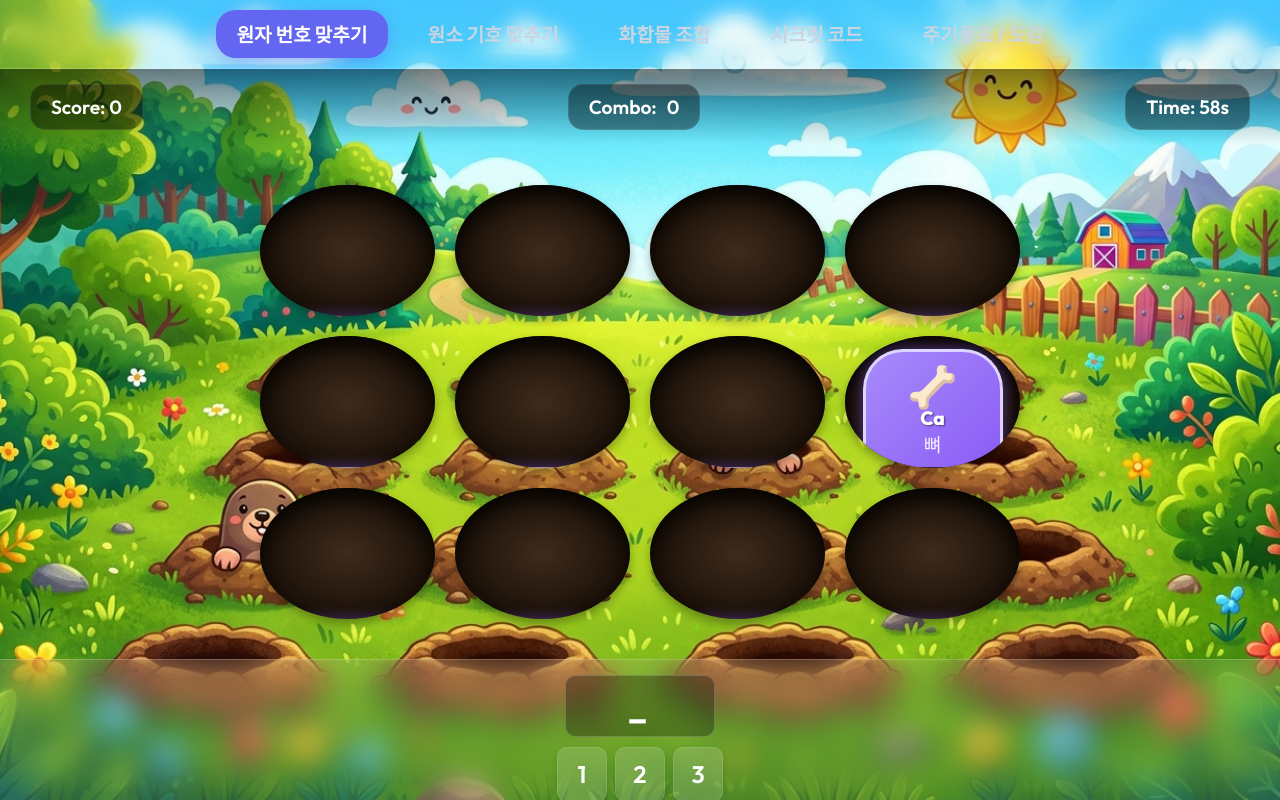
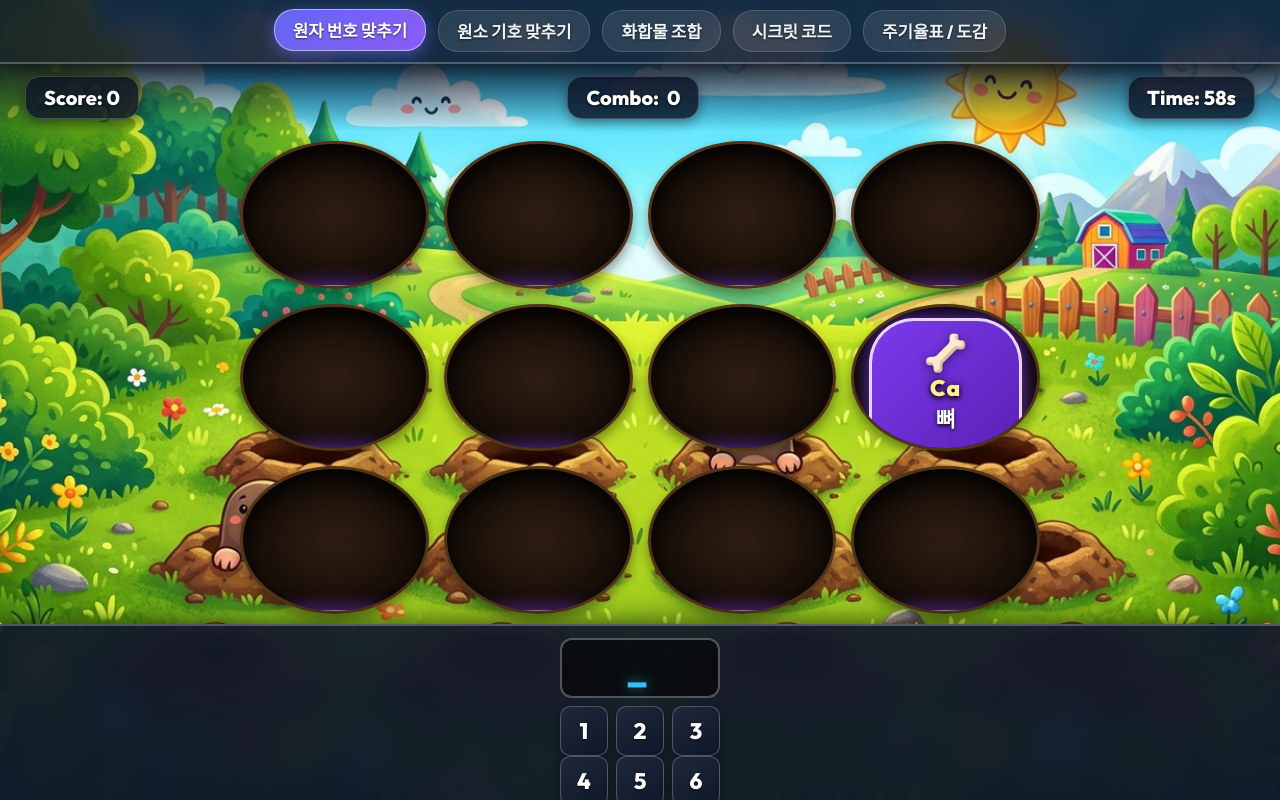
Before and after one commit to samsunk25-hue/atom_game, a React (Vite) app: page / in a window 1280 px wide. Both pictures are taken after a click on the button "게임 시작". Built offline with nearby package versions, Linux system fonts and the light colour scheme.

Commit message:
style: Enhance text contrast and readability across all game screens

```diff
--- a/src/index.css
+++ b/src/index.css
@@ -1,14 +1,15 @@
-@import url('https://fonts.googleapis.com/css2?family=Outfit:wght@400;600;800&family=Nanum+Pen+Script&display=swap');
+@import url('https://fonts.googleapis.com/css2?family=Outfit:wght@400;600;800;900&family=Nanum+Pen+Script&display=swap');
 
 :root {
   --primary-color: #6366f1;
   --primary-hover: #4f46e5;
   --secondary-color: #ec4899;
-  --bg-color: #1e1e2f;
+  --bg-color: #0f172a;
   --text-main: #ffffff;
-  --text-muted: #cbd5e1;
-  --glass-bg: rgba(255, 255, 255, 0.1);
-  --glass-border: rgba(255, 255, 255, 0.2);
+  --text-muted: #e2e8f0;
+  --text-sub: #cbd5e1;
+  --glass-bg: rgba(15, 23, 42, 0.82);
+  --glass-border: rgba(255, 255, 255, 0.25);
   --success-color: #22c55e;
   --error-color: #ef4444;
 }
@@ -20,11 +21,12 @@
 }
 
 body {
-  font-family: 'Outfit', sans-serif;
+  font-family: 'Outfit', -apple-system, BlinkMacSystemFont, 'Segoe UI', Roboto, sans-serif;
   background-color: var(--bg-color);
   color: var(--text-main);
-  overflow: hidden; /* For app-like feel */
-  touch-action: none; /* Prevent pinch zoom on tablets */
+  overflow: hidden;
+  touch-action: none;
+  user-select: none;
 }
 
 button {
@@ -42,36 +44,48 @@
   background-image: url('/image_2d4865.png');
   background-size: cover;
   background-position: center;
+  position: relative;
 }
 
 /* Glassmorphism Header */
 .header {
-  background: var(--glass-bg);
-  backdrop-filter: blur(10px);
-  -webkit-backdrop-filter: blur(10px);
-  border-bottom: 1px solid var(--glass-border);
-  padding: 10px 20px;
+  background: rgba(15, 23, 42, 0.88);
+  backdrop-filter: blur(12px);
+  -webkit-backdrop-filter: blur(12px);
+  border-bottom: 2px solid var(--glass-border);
+  padding: 10px 15px;
   display: flex;
   justify-content: center;
   align-items: center;
-  gap: 20px;
-  z-index: 10;
+  gap: 12px;
+  z-index: 20;
+  box-shadow: 0 4px 20px rgba(0, 0, 0, 0.4);
+  flex-wrap: wrap;
 }
 
 .tab-btn {
-  background: transparent;
-  color: var(--text-muted);
-  font-size: 1.2rem;
-  font-weight: 600;
-  padding: 10px 20px;
+  background: rgba(255, 255, 255, 0.1);
+  color: #f1f5f9;
+  font-size: 1.05rem;
+  font-weight: 700;
+  padding: 8px 18px;
   border-radius: 20px;
-  transition: all 0.3s ease;
+  border: 1px solid rgba(255, 255, 255, 0.15);
+  transition: all 0.2s ease;
+  text-shadow: 0 1px 2px rgba(0, 0, 0, 0.6);
+}
+
+.tab-btn:hover {
+  background: rgba(255, 255, 255, 0.2);
+  color: #ffffff;
 }
 
 .tab-btn.active {
-  background: var(--primary-color);
-  color: white;
-  box-shadow: 0 4px 15px rgba(99, 102, 241, 0.4);
+  background: linear-gradient(135deg, #6366f1, #8b5cf6);
+  color: #ffffff;
+  border-color: rgba(255, 255, 255, 0.5);
+  box-shadow: 0 4px 15px rgba(99, 102, 241, 0.6);
+  transform: translateY(-1px);
 }
 
 .main-content {
@@ -86,33 +100,37 @@
 .game-info-bar {
   display: flex;
   justify-content: space-between;
-  padding: 15px 30px;
-  background: linear-gradient(to bottom, rgba(0,0,0,0.5), transparent);
+  padding: 12px 25px;
+  background: linear-gradient(to bottom, rgba(15, 23, 42, 0.85), transparent);
   z-index: 5;
 }
 
 .stat-box {
-  background: rgba(0, 0, 0, 0.4);
-  padding: 10px 20px;
+  background: rgba(15, 23, 42, 0.85);
+  color: #ffffff;
+  padding: 8px 18px;
   border-radius: 15px;
-  border: 1px solid rgba(255,255,255,0.1);
-  font-size: 1.2rem;
-  font-weight: 600;
+  border: 1.5px solid rgba(255, 255, 255, 0.2);
+  font-size: 1.25rem;
+  font-weight: 800;
   display: flex;
   align-items: center;
-  gap: 10px;
+  gap: 8px;
+  box-shadow: 0 4px 12px rgba(0, 0, 0, 0.4);
+  text-shadow: 0 1px 3px rgba(0, 0, 0, 0.8);
 }
 
 .combo-text {
-  color: #fbbf24;
-  font-weight: 800;
+  color: #fde047;
+  font-weight: 900;
   font-size: 1.5rem;
+  text-shadow: 0 0 10px rgba(250, 204, 21, 0.8);
   animation: pulse 0.5s infinite alternate;
 }
 
 @keyframes pulse {
   from { transform: scale(1); }
-  to { transform: scale(1.1); }
+  to { transform: scale(1.15); }
 }
 
 /* Game Area */
@@ -121,45 +139,46 @@
   display: flex;
   justify-content: center;
   align-items: center;
-  padding: 20px;
+  padding: 10px 20px;
 }
 
 .mole-grid {
   display: grid;
   grid-template-columns: repeat(4, 1fr);
-  gap: 20px;
+  gap: 15px;
   width: 100%;
   max-width: 800px;
-  padding: 20px;
 }
 
 .mole-hole {
   position: relative;
   width: 100%;
-  padding-bottom: 75%; /* Aspect ratio */
-  background: radial-gradient(ellipse at center, #3f2b1c 0%, #1a1008 70%);
+  padding-bottom: 75%;
+  background: radial-gradient(ellipse at center, #2e1d11 0%, #120b06 80%);
   border-radius: 50%;
-  box-shadow: inset 0 10px 20px rgba(0,0,0,0.8), 0 5px 10px rgba(0,0,0,0.3);
+  box-shadow: inset 0 10px 25px rgba(0,0,0,0.9), 0 6px 12px rgba(0,0,0,0.4);
   overflow: hidden;
+  border: 3px solid rgba(139, 92, 43, 0.5);
 }
 
 .mole {
   position: absolute;
   bottom: 0;
-  left: 10%;
-  width: 80%;
-  height: 90%;
-  background: linear-gradient(135deg, #a78bfa, #8b5cf6);
-  border-radius: 40px 40px 0 0;
+  left: 8%;
+  width: 84%;
+  height: 92%;
+  background: linear-gradient(135deg, #7c3aed, #5b21b6);
+  border-radius: 45px 45px 0 0;
   display: flex;
   flex-direction: column;
   justify-content: center;
   align-items: center;
-  transition: transform 0.1s ease-out;
+  transition: transform 0.12s cubic-bezier(0.175, 0.885, 0.32, 1.275);
   transform: translateY(100%);
-  box-shadow: 0 0 15px rgba(139, 92, 246, 0.5);
-  border: 3px solid #ddd6fe;
+  box-shadow: 0 0 20px rgba(124, 58, 237, 0.8);
+  border: 3px solid #e9d5ff;
   border-bottom: none;
+  padding-bottom: 5px;
 }
 
 .mole.active {
@@ -168,169 +187,207 @@
 
 .mole-content {
   text-align: center;
-  color: white;
+  color: #ffffff;
+  width: 100%;
+  display: flex;
+  flex-direction: column;
+  align-items: center;
 }
 
 .mole-emoji {
-  font-size: 2.5rem;
-  margin-bottom: -5px;
+  font-size: 2.2rem;
+  filter: drop-shadow(0 2px 4px rgba(0,0,0,0.5));
 }
 
 .mole-hint {
-  font-size: 1.2rem;
-  font-weight: 800;
-  text-shadow: 1px 1px 2px rgba(0,0,0,0.5);
+  font-size: 1.4rem;
+  font-weight: 900;
+  color: #fef08a;
+  text-shadow: 0 2px 4px rgba(0, 0, 0, 0.9), 0 0 8px rgba(0, 0, 0, 0.7);
+  letter-spacing: 1px;
 }
 
 .mole-usage {
-  font-size: 0.8rem;
-  opacity: 0.9;
+  color: #ffffff;
   font-family: 'Nanum Pen Script', cursive;
-  font-size: 1.2rem;
+  font-size: 1.35rem;
+  font-weight: 700;
+  text-shadow: 0 2px 4px rgba(0,0,0,0.9);
+  white-space: nowrap;
 }
 
 /* Custom Keypad */
 .keypad-container {
-  background: var(--glass-bg);
-  backdrop-filter: blur(15px);
-  -webkit-backdrop-filter: blur(15px);
-  border-top: 1px solid var(--glass-border);
-  padding: 15px;
+  background: rgba(15, 23, 42, 0.92);
+  backdrop-filter: blur(16px);
+  -webkit-backdrop-filter: blur(16px);
+  border-top: 2px solid var(--glass-border);
+  padding: 12px 15px;
   display: flex;
   flex-direction: column;
   align-items: center;
-  gap: 10px;
-  padding-bottom: 25px; /* for safe area */
+  gap: 8px;
+  z-index: 15;
+  box-shadow: 0 -4px 20px rgba(0, 0, 0, 0.5);
 }
 
 .keypad-input-display {
-  background: rgba(0, 0, 0, 0.3);
-  border: 1px solid var(--glass-border);
-  border-radius: 10px;
-  padding: 10px 20px;
-  font-size: 2rem;
-  font-weight: 800;
-  min-width: 150px;
+  background: rgba(0, 0, 0, 0.6);
+  border: 2px solid rgba(255, 255, 255, 0.3);
+  color: #38bdf8;
+  border-radius: 12px;
+  padding: 6px 20px;
+  font-size: 2.2rem;
+  font-weight: 900;
+  min-width: 160px;
   text-align: center;
-  letter-spacing: 5px;
-  min-height: 60px;
+  letter-spacing: 6px;
+  min-height: 55px;
+  text-shadow: 0 0 12px rgba(56, 189, 248, 0.6);
 }
 
 .keypad-row {
   display: flex;
   justify-content: center;
   gap: 8px;
+  width: 100%;
 }
 
 .key-btn {
-  background: rgba(255, 255, 255, 0.15);
-  color: white;
-  border: 1px solid rgba(255, 255, 255, 0.1);
+  background: linear-gradient(145deg, #1e293b, #0f172a);
+  color: #ffffff;
+  border: 1.5px solid rgba(255, 255, 255, 0.25);
   border-radius: 10px;
-  font-size: 1.5rem;
-  font-weight: 600;
-  width: 50px;
-  height: 55px;
+  font-size: 1.4rem;
+  font-weight: 800;
+  width: 48px;
+  height: 50px;
   display: flex;
   justify-content: center;
   align-items: center;
   transition: all 0.1s;
-  box-shadow: 0 4px 6px rgba(0,0,0,0.1);
+  box-shadow: 0 4px 8px rgba(0,0,0,0.4);
+  text-shadow: 0 1px 2px rgba(0, 0, 0, 0.8);
 }
 
 .key-btn:active {
-  transform: scale(0.95);
-  background: rgba(255, 255, 255, 0.3);
+  transform: scale(0.92);
+  background: #334155;
+  border-color: #60a5fa;
 }
 
 .key-btn.action {
-  background: var(--primary-color);
   width: auto;
-  padding: 0 20px;
+  padding: 0 18px;
+  font-size: 1.15rem;
 }
 
 .key-btn.action.delete {
-  background: var(--error-color);
+  background: linear-gradient(135deg, #ef4444, #dc2626);
+  color: #ffffff;
+  border-color: #fca5a5;
 }
 
 .key-btn.action.submit {
-  background: var(--success-color);
+  background: linear-gradient(135deg, #10b981, #059669);
+  color: #ffffff;
+  border-color: #6ee7b7;
 }
 
 /* Start Overlay */
 .overlay {
   position: absolute;
   inset: 0;
-  background: rgba(0, 0, 0, 0.7);
-  backdrop-filter: blur(5px);
+  background: rgba(15, 23, 42, 0.88);
+  backdrop-filter: blur(8px);
   display: flex;
   flex-direction: column;
   justify-content: center;
   align-items: center;
   z-index: 50;
+  padding: 20px;
+  text-align: center;
+}
+
+.overlay h2 {
+  font-size: 2.2rem;
+  color: #fde047;
+  margin: 15px 0;
+  text-shadow: 0 2px 10px rgba(0,0,0,0.7);
+}
+
+.overlay p {
+  color: #e2e8f0;
+  font-size: 1.3rem;
+  font-weight: 600;
+  text-shadow: 0 2px 4px rgba(0,0,0,0.8);
 }
 
 .start-btn {
-  background: linear-gradient(135deg, var(--secondary-color), #f43f5e);
-  color: white;
+  background: linear-gradient(135deg, #ec4899, #f43f5e);
+  color: #ffffff;
   font-size: 2rem;
-  font-weight: 800;
-  padding: 15px 40px;
-  border-radius: 30px;
-  box-shadow: 0 10px 25px rgba(236, 72, 153, 0.5);
-  transition: transform 0.2s;
-  margin-top: 20px;
+  font-weight: 900;
+  padding: 14px 45px;
+  border-radius: 35px;
+  box-shadow: 0 8px 30px rgba(236, 72, 153, 0.6);
+  border: 2px solid rgba(255, 255, 255, 0.4);
+  transition: transform 0.2s, box-shadow 0.2s;
+  margin-top: 25px;
+  text-shadow: 0 2px 4px rgba(0, 0, 0, 0.4);
 }
 
 .start-btn:hover {
-  transform: scale(1.05);
+  transform: scale(1.06);
+  box-shadow: 0 12px 35px rgba(236, 72, 153, 0.8);
 }
 
 /* Periodic Table Tab */
 .pt-container {
-  padding: 20px;
+  padding: 25px 20px;
   height: 100%;
   overflow-y: auto;
-  background: rgba(15, 23, 42, 0.9);
+  background: rgba(15, 23, 42, 0.94);
+  color: #ffffff;
 }
 
 .pt-grid {
   display: grid;
   grid-template-columns: repeat(18, 1fr);
-  gap: 4px;
+  gap: 5px;
   max-width: 1200px;
   margin: 0 auto;
 }
 
 .pt-cell {
   aspect-ratio: 1;
-  border: 1px solid rgba(255,255,255,0.1);
-  border-radius: 4px;
+  border: 1px solid rgba(255,255,255,0.15);
+  border-radius: 6px;
   display: flex;
   flex-direction: column;
   justify-content: center;
   align-items: center;
-  font-size: 0.7rem;
-  background: rgba(255,255,255,0.05);
-  color: rgba(255,255,255,0.3);
-  transition: all 0.3s;
+  font-size: 0.75rem;
+  background: rgba(255,255,255,0.06);
+  color: rgba(255,255,255,0.4);
+  font-weight: 700;
 }
 
 .pt-cell.collected {
-  background: linear-gradient(135deg, var(--primary-color), var(--secondary-color));
-  color: white;
-  border: 1px solid rgba(255,255,255,0.5);
-  box-shadow: 0 0 10px rgba(99, 102, 241, 0.5);
+  background: linear-gradient(135deg, #3b82f6, #6366f1);
+  color: #ffffff;
+  border: 1.5px solid #93c5fd;
+  box-shadow: 0 0 12px rgba(59, 130, 246, 0.6);
 }
 
 .pt-cell .sym {
-  font-size: 1.2rem;
-  font-weight: 800;
+  font-size: 1.25rem;
+  font-weight: 900;
+  color: #ffffff;
 }
 
-/* Common Elements list */
 .common-elements {
-  margin-top: 30px;
+  margin-top: 35px;
   max-width: 1200px;
   margin-left: auto;
   margin-right: auto;
@@ -338,40 +395,50 @@
 
 .common-elements h3 {
   margin-bottom: 15px;
-  color: var(--text-muted);
+  color: #e2e8f0;
+  font-size: 1.4rem;
+  font-weight: 800;
+  text-shadow: 0 2px 4px rgba(0,0,0,0.6);
 }
 
 .common-grid {
   display: flex;
   flex-wrap: wrap;
-  gap: 10px;
+  gap: 12px;
 }
 
 .common-item {
   display: flex;
   align-items: center;
-  gap: 8px;
-  background: rgba(255,255,255,0.05);
-  padding: 8px 15px;
+  gap: 10px;
+  background: rgba(255,255,255,0.06);
+  padding: 10px 18px;
   border-radius: 20px;
-  color: rgba(255,255,255,0.3);
-  border: 1px solid rgba(255,255,255,0.1);
+  color: rgba(255,255,255,0.45);
+  border: 1.5px solid rgba(255,255,255,0.12);
+  font-size: 1.1rem;
+  font-weight: 700;
 }
 
 .common-item.collected {
-  background: var(--glass-bg);
-  color: white;
-  border: 1px solid var(--secondary-color);
-  box-shadow: 0 0 10px rgba(236, 72, 153, 0.3);
+  background: rgba(236, 72, 153, 0.2);
+  color: #ffffff;
+  border: 1.5px solid #ec4899;
+  box-shadow: 0 0 15px rgba(236, 72, 153, 0.4);
+}
+
+.common-item.collected .sym {
+  color: #fde047;
+  font-weight: 900;
 }
 
 /* Floating animation */
 .floating-element {
   position: absolute;
-  font-size: 2rem;
-  font-weight: bold;
-  color: white;
-  text-shadow: 0 0 10px var(--primary-color);
+  font-size: 2.5rem;
+  font-weight: 900;
+  color: #fef08a;
+  text-shadow: 0 0 15px #6366f1, 0 0 25px #ec4899;
   z-index: 100;
   pointer-events: none;
   animation: floatUp 1s ease-out forwards;
@@ -379,20 +446,19 @@
 
 @keyframes floatUp {
   0% { transform: translateY(0) scale(1); opacity: 1; }
-  100% { transform: translateY(-200px) scale(0.5); opacity: 0; }
+  100% { transform: translateY(-220px) scale(0.6); opacity: 0; }
 }
 
 .game-title {
-  font-size: 3rem;
-  font-weight: 800;
-  margin-bottom: 10px;
-  background: linear-gradient(to right, #4facfe 0%, #00f2fe 100%);
+  font-size: 2.8rem;
+  font-weight: 900;
+  margin-bottom: 12px;
+  background: linear-gradient(to right, #38bdf8 0%, #a855f7 50%, #ec4899 100%);
   -webkit-background-clip: text;
   -webkit-text-fill-color: transparent;
   text-align: center;
+  filter: drop-shadow(0 2px 8px rgba(0,0,0,0.6));
 }
-
-/* Crafting and Secret Code Styles */
 
 /* Big Heart Animation */
 .big-heart-container {
@@ -406,136 +472,157 @@
 }
 
 .big-heart {
-  font-size: 8rem;
+  font-size: 9rem;
   animation: heartPop 1.5s ease-out forwards;
+  filter: drop-shadow(0 0 30px rgba(239, 68, 68, 0.9));
 }
 
 @keyframes heartPop {
   0% { transform: scale(0); opacity: 0; }
-  20% { transform: scale(1.5); opacity: 1; }
-  50% { transform: scale(1.2); opacity: 1; }
-  80% { transform: scale(1.5); opacity: 1; }
-  100% { transform: scale(3); opacity: 0; }
+  25% { transform: scale(1.4); opacity: 1; }
+  50% { transform: scale(1.1); opacity: 1; }
+  75% { transform: scale(1.4); opacity: 1; }
+  100% { transform: scale(2.8); opacity: 0; }
 }
 
 /* Crafting Layout */
 .crafting-container {
-  padding: 20px;
+  padding: 25px 20px;
   height: 100%;
   overflow-y: auto;
+  background: rgba(15, 23, 42, 0.92);
+  color: #ffffff;
 }
 
 .subtitle {
   text-align: center;
-  color: var(--text-muted);
-  margin-bottom: 20px;
+  color: #e2e8f0;
+  font-size: 1.25rem;
+  font-weight: 600;
+  margin-bottom: 25px;
+  text-shadow: 0 1px 3px rgba(0,0,0,0.7);
 }
 
 .crafting-layout {
   display: flex;
-  gap: 20px;
+  gap: 25px;
   max-width: 1200px;
-  margin: 0 auto;
-  margin-bottom: 30px;
+  margin: 0 auto 30px;
   flex-wrap: wrap;
 }
 
 .inventory-panel, .flask-panel {
-  background: var(--glass-bg);
-  border: 1px solid var(--glass-border);
-  border-radius: 15px;
-  padding: 20px;
+  background: rgba(30, 41, 59, 0.85);
+  border: 1.5px solid rgba(255, 255, 255, 0.2);
+  border-radius: 20px;
+  padding: 22px;
   flex: 1;
-  min-width: 300px;
+  min-width: 320px;
+  box-shadow: 0 8px 25px rgba(0, 0, 0, 0.4);
 }
 
 .inventory-panel h3, .flask-panel h3 {
-  margin-bottom: 15px;
+  margin-bottom: 18px;
   text-align: center;
-  color: var(--text-main);
+  color: #f8fafc;
+  font-size: 1.4rem;
+  font-weight: 800;
+  text-shadow: 0 2px 4px rgba(0,0,0,0.7);
 }
 
 .inventory-grid {
   display: flex;
   flex-wrap: wrap;
-  gap: 10px;
-  min-height: 100px;
+  gap: 12px;
+  min-height: 120px;
+  background: rgba(15, 23, 42, 0.6);
+  padding: 15px;
+  border-radius: 14px;
+  border: 1px solid rgba(255,255,255,0.1);
 }
 
 .crafting-item {
-  background: linear-gradient(135deg, var(--primary-color), var(--secondary-color));
-  width: 50px;
-  height: 50px;
+  background: linear-gradient(135deg, #6366f1, #ec4899);
+  color: #ffffff;
+  width: 54px;
+  height: 54px;
   border-radius: 50%;
   display: flex;
   justify-content: center;
   align-items: center;
-  font-size: 1.2rem;
-  font-weight: 800;
+  font-size: 1.3rem;
+  font-weight: 900;
   cursor: grab;
-  box-shadow: 0 4px 10px rgba(0,0,0,0.3);
-  border: 2px solid rgba(255,255,255,0.5);
+  box-shadow: 0 6px 15px rgba(0,0,0,0.5);
+  border: 2px solid #ffffff;
   user-select: none;
   touch-action: none;
+  text-shadow: 0 1px 3px rgba(0, 0, 0, 0.6);
 }
 
 .crafting-item:active {
   cursor: grabbing;
+  transform: scale(1.1);
 }
 
 .flask-dropzone {
-  min-height: 200px;
-  border: 2px dashed rgba(255,255,255,0.3);
-  border-radius: 15px;
-  padding: 10px;
+  min-height: 180px;
+  border: 2.5px dashed rgba(255,255,255,0.4);
+  border-radius: 16px;
+  padding: 15px;
   transition: all 0.3s;
-  background: rgba(0,0,0,0.2);
+  background: rgba(15, 23, 42, 0.6);
 }
 
 .flask-over {
-  border-color: var(--success-color);
-  background: rgba(34, 197, 94, 0.1);
+  border-color: #4ade80;
+  background: rgba(34, 197, 94, 0.2);
   transform: scale(1.02);
 }
 
 .flask-contents {
   display: flex;
   flex-wrap: wrap;
-  gap: 10px;
+  gap: 12px;
   justify-content: center;
   align-items: center;
-  margin-top: 20px;
+  margin-top: 15px;
 }
 
 .flask-item {
-  background: rgba(255,255,255,0.1);
-  padding: 10px 15px;
-  border-radius: 10px;
-  font-size: 1.5rem;
-  font-weight: 800;
-  border: 1px solid rgba(255,255,255,0.2);
+  background: rgba(99, 102, 241, 0.25);
+  color: #ffffff;
+  padding: 8px 16px;
+  border-radius: 12px;
+  font-size: 1.6rem;
+  font-weight: 900;
+  border: 1.5px solid #818cf8;
+  display: flex;
+  align-items: center;
+  gap: 6px;
 }
 
 .item-count {
-  font-size: 1rem;
-  color: var(--secondary-color);
-  margin-left: 5px;
+  font-size: 1.1rem;
+  color: #f472b6;
+  font-weight: 800;
 }
 
 .crafting-actions {
   display: flex;
   justify-content: center;
-  gap: 10px;
+  gap: 15px;
   margin-top: 20px;
 }
 
 .action-btn {
-  padding: 10px 20px;
-  border-radius: 10px;
+  padding: 12px 26px;
+  border-radius: 12px;
   font-weight: 800;
-  font-size: 1.1rem;
-  color: white;
-  transition: transform 0.2s;
+  font-size: 1.2rem;
+  color: #ffffff;
+  transition: all 0.2s;
+  box-shadow: 0 4px 15px rgba(0,0,0,0.3);
 }
 
 .action-btn:hover {
@@ -543,12 +630,14 @@
 }
 
 .combine-btn {
-  background: var(--success-color);
-  box-shadow: 0 4px 10px rgba(34, 197, 94, 0.3);
+  background: linear-gradient(135deg, #10b981, #059669);
+  border: 1.5px solid #6ee7b7;
+  box-shadow: 0 4px 20px rgba(16, 185, 129, 0.5);
 }
 
 .clear-btn {
-  background: var(--error-color);
+  background: linear-gradient(135deg, #ef4444, #dc2626);
+  border: 1.5px solid #fca5a5;
 }
 
 /* Recipes */
@@ -560,60 +649,67 @@
 .recipe-book h3 {
   margin-bottom: 20px;
   text-align: center;
+  color: #f8fafc;
+  font-size: 1.5rem;
+  font-weight: 800;
 }
 
 .recipe-grid {
   display: grid;
-  grid-template-columns: repeat(auto-fill, minmax(200px, 1fr));
-  gap: 15px;
+  grid-template-columns: repeat(auto-fill, minmax(220px, 1fr));
+  gap: 16px;
 }
 
 .recipe-card {
-  background: rgba(0,0,0,0.3);
-  border: 1px solid rgba(255,255,255,0.1);
-  border-radius: 15px;
-  padding: 15px;
+  background: rgba(30, 41, 59, 0.6);
+  border: 1.5px solid rgba(255,255,255,0.15);
+  border-radius: 16px;
+  padding: 18px;
   display: flex;
   align-items: center;
-  gap: 15px;
+  gap: 16px;
   filter: grayscale(100%);
-  opacity: 0.5;
+  opacity: 0.45;
   transition: all 0.3s;
 }
 
 .recipe-card.unlocked {
   filter: none;
   opacity: 1;
-  background: var(--glass-bg);
-  border-color: var(--secondary-color);
-  box-shadow: 0 0 15px rgba(236, 72, 153, 0.2);
+  background: rgba(30, 41, 59, 0.95);
+  border-color: #ec4899;
+  box-shadow: 0 0 20px rgba(236, 72, 153, 0.35);
 }
 
 .recipe-emoji {
-  font-size: 2.5rem;
+  font-size: 2.8rem;
 }
 
 .recipe-info {
   display: flex;
   flex-direction: column;
+  gap: 4px;
 }
 
 .recipe-formula {
-  font-size: 1.5rem;
-  font-weight: 800;
-  color: var(--primary-color);
+  font-size: 1.6rem;
+  font-weight: 900;
+  color: #38bdf8;
+  text-shadow: 0 0 8px rgba(56, 189, 248, 0.5);
 }
 
 .recipe-name {
-  color: var(--text-muted);
+  color: #f1f5f9;
+  font-size: 1.15rem;
+  font-weight: 700;
 }
 
 /* Reward Modal */
 .reward-modal-overlay {
   position: fixed;
   inset: 0;
-  background: rgba(0,0,0,0.8);
-  backdrop-filter: blur(5px);
+  background: rgba(15, 23, 42, 0.9);
+  backdrop-filter: blur(8px);
   display: flex;
   justify-content: center;
   align-items: center;
@@ -621,13 +717,14 @@
 }
 
 .reward-modal {
-  background: linear-gradient(135deg, #1e1e2f, #2d2d44);
+  background: linear-gradient(135deg, #1e293b, #0f172a);
   padding: 40px;
-  border-radius: 20px;
+  border-radius: 24px;
   text-align: center;
-  border: 2px solid var(--secondary-color);
-  box-shadow: 0 10px 40px rgba(236, 72, 153, 0.4);
+  border: 2px solid #ec4899;
+  box-shadow: 0 10px 50px rgba(236, 72, 153, 0.5);
   animation: scaleUp 0.3s cubic-bezier(0.175, 0.885, 0.32, 1.275);
+  color: #ffffff;
 }
 
 @keyframes scaleUp {
@@ -636,7 +733,7 @@
 }
 
 .reward-emoji {
-  font-size: 5rem;
+  font-size: 5.5rem;
   margin: 20px 0;
   animation: float 2s infinite ease-in-out;
 }
@@ -647,75 +744,93 @@
 }
 
 .reward-title {
-  color: #fbbf24;
-  font-size: 1.2rem;
+  color: #fde047;
+  font-size: 1.35rem;
   font-weight: 800;
-  margin-top: 10px;
+  margin-top: 12px;
+  text-shadow: 0 0 10px rgba(253, 224, 71, 0.5);
 }
 
 /* Secret Code */
 .secret-code-container {
-  padding: 20px;
+  padding: 25px 20px;
   height: 100%;
   overflow-y: auto;
   display: flex;
   flex-direction: column;
   align-items: center;
+  background: rgba(15, 23, 42, 0.92);
+  color: #ffffff;
 }
 
 .mission-card {
-  background: var(--glass-bg);
-  border: 1px solid var(--glass-border);
-  border-radius: 20px;
+  background: rgba(30, 41, 59, 0.9);
+  border: 2px solid rgba(255, 255, 255, 0.25);
+  border-radius: 24px;
   padding: 30px;
   width: 100%;
   max-width: 600px;
   text-align: center;
   position: relative;
   overflow: hidden;
+  box-shadow: 0 8px 30px rgba(0,0,0,0.5);
+  color: #ffffff;
+}
+
+.mission-card h3 {
+  color: #94a3b8;
+  font-size: 1.2rem;
+  font-weight: 700;
 }
 
 .mission-question {
-  font-size: 2.5rem;
-  font-weight: 800;
+  font-size: 2.3rem;
+  font-weight: 900;
   margin: 20px 0;
   letter-spacing: 2px;
+  color: #fde047;
+  text-shadow: 0 2px 10px rgba(0,0,0,0.8);
 }
 
 .cleared-badge {
   position: absolute;
   top: 20px;
   right: -30px;
-  background: var(--success-color);
-  color: white;
-  padding: 5px 40px;
+  background: linear-gradient(135deg, #10b981, #059669);
+  color: #ffffff;
+  padding: 6px 45px;
   transform: rotate(45deg);
-  font-weight: 800;
-  box-shadow: 0 4px 10px rgba(0,0,0,0.3);
+  font-weight: 900;
+  font-size: 0.95rem;
+  box-shadow: 0 4px 12px rgba(0,0,0,0.5);
+  letter-spacing: 1px;
 }
 
 .mission-progress {
   display: flex;
-  gap: 10px;
+  gap: 12px;
   margin: 20px 0;
 }
 
 .progress-dot {
-  width: 15px;
-  height: 15px;
+  width: 18px;
+  height: 18px;
   border-radius: 50%;
-  background: rgba(255,255,255,0.2);
+  background: rgba(255,255,255,0.25);
   cursor: pointer;
   transition: all 0.3s;
+  border: 1px solid rgba(255,255,255,0.2);
 }
 
 .progress-dot.cleared {
-  background: var(--success-color);
+  background: #10b981;
+  box-shadow: 0 0 10px #10b981;
 }
 
 .progress-dot.active {
-  box-shadow: 0 0 10px white;
-  transform: scale(1.3);
+  box-shadow: 0 0 12px #38bdf8;
+  border-color: #38bdf8;
+  transform: scale(1.35);
 }
 
 .secret-keypad-wrapper {
@@ -729,17 +844,21 @@
   flex-direction: column;
   align-items: center;
   justify-content: center;
-  margin-top: 50px;
+  margin-top: 40px;
   animation: scaleUp 0.3s;
 }
 
 .success-overlay h2 {
-  font-size: 3rem;
-  color: var(--success-color);
+  font-size: 3.2rem;
+  color: #4ade80;
   margin-bottom: 10px;
+  font-weight: 900;
+  text-shadow: 0 0 20px rgba(74, 222, 128, 0.6);
 }
 
 .success-overlay p {
-  font-size: 1.5rem;
-  color: var(--text-muted);
+  font-size: 1.6rem;
+  color: #f1f5f9;
+  font-weight: 700;
+  text-shadow: 0 2px 6px rgba(0,0,0,0.8);
 }
```
